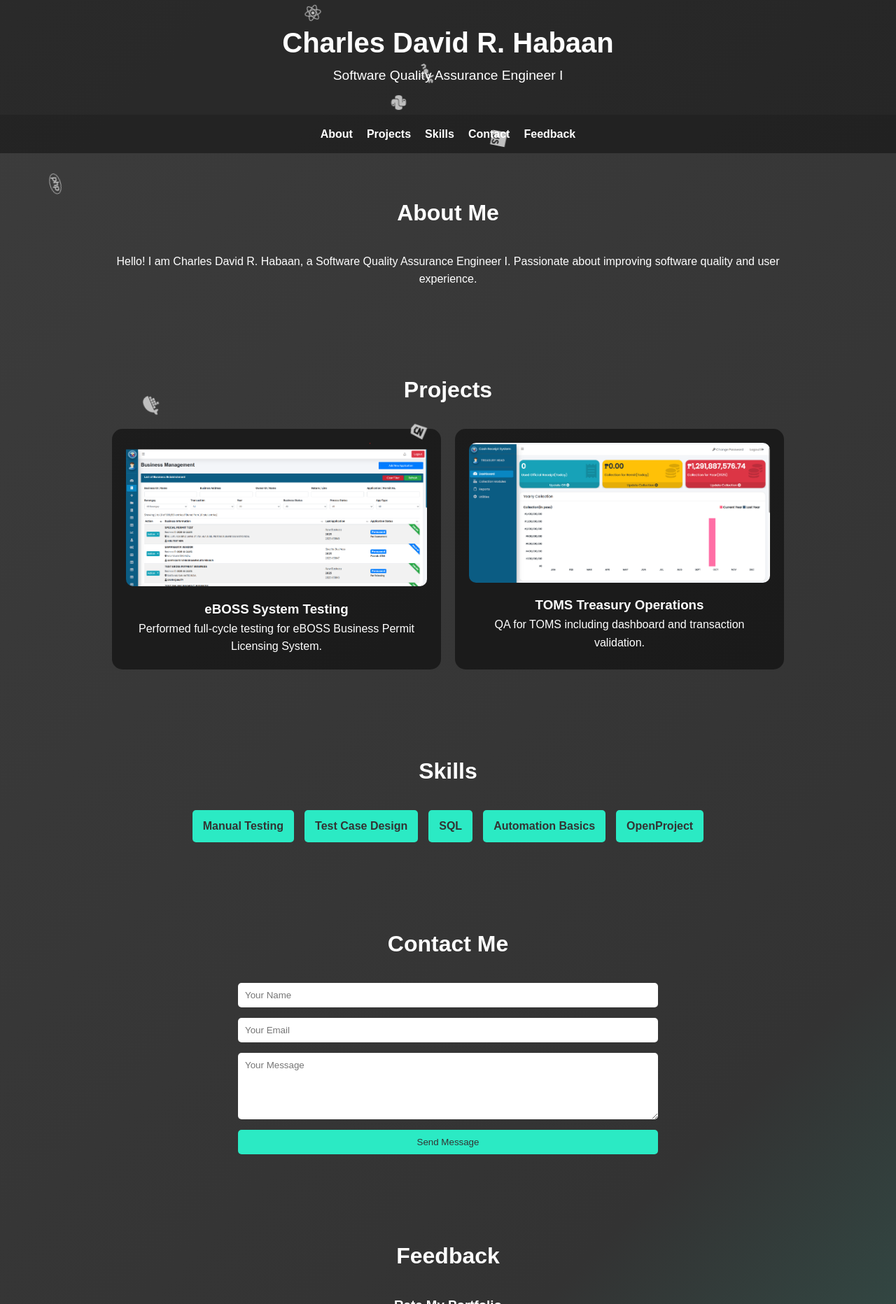
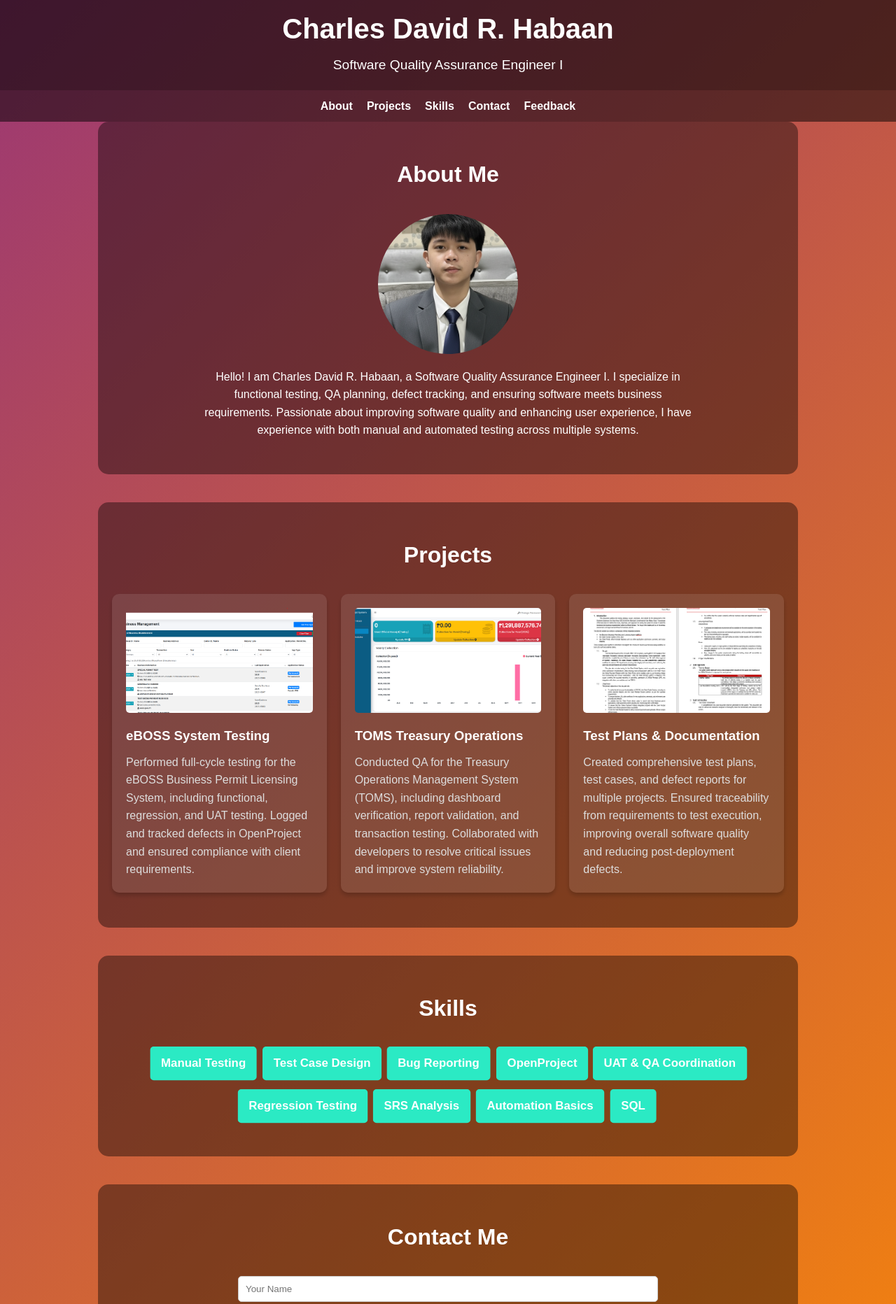
Before and after one commit to dadadada26/charles-qa-portfolio-1, a plain HTML site: page index.html in a window 1280 px wide. Shown: the part 11-1875 px from the top of the page at 70% size. Drawn offline with Linux system fonts and the light colour scheme.

Commit message:
Update index.html

```diff
--- a/index.html
+++ b/index.html
@@ -6,73 +6,198 @@
   <title>Charles David R. Habaan - QA Portfolio</title>
   <style>
     /* Reset & Base */
-    * { margin:0; padding:0; box-sizing:border-box; font-family: Arial, sans-serif; }
-    body { line-height:1.6; color:#fff; overflow-x:hidden; background: linear-gradient(-45deg, #2beac4, #333, #444, #2b2b2b); background-size: 400% 400%; animation: gradientBG 15s ease infinite; }
+    * {
+      margin: 0;
+      padding: 0;
+      box-sizing: border-box;
+      font-family: Arial, sans-serif;
+    }
+    body {
+      line-height: 1.6;
+      color: #fff;
 
-    @keyframes gradientBG {
-      0% {background-position:0% 50%;}
-      50% {background-position:100% 50%;}
-      100% {background-position:0% 50%;}
+      /* Animated gradient background */
+      background: linear-gradient(-45deg, #2beac4, #ff8c00, #6a0dad, #ff0066);
+      background-size: 400% 400%;
+      animation: gradientMove 20s ease infinite;
+    }
+    @keyframes gradientMove {
+      0% { background-position: 0% 50%; }
+      50% { background-position: 100% 50%; }
+      100% { background-position: 0% 50%; }
     }
 
-    /* Floating tech icons */
-    .tech-icon {
-      position: absolute;
-      font-size: 24px;
-      opacity: 0.6;
-      animation: float 20s linear infinite;
-      pointer-events: none;
+    /* Animations */
+    @keyframes fadeIn { from { opacity: 0; } to { opacity: 1; } }
+    @keyframes slideUp { from { opacity: 0; transform: translateY(30px); } to { opacity: 1; transform: translateY(0); } }
+    @keyframes pop { 0% { transform: scale(1); } 50% { transform: scale(1.05); } 100% { transform: scale(1); } }
+
+    /* Header */
+    header {
+      background: rgba(0,0,0,0.6);
+      padding: 20px 0;
+      text-align: center;
+      animation: fadeIn 1s ease-out;
     }
-    @keyframes float {
-      0% { transform: translateY(0) rotate(0deg); opacity:0.6;}
-      50% { transform: translateY(-200px) rotate(180deg); opacity:0.8;}
-      100% { transform: translateY(0) rotate(360deg); opacity:0.6;}
+    header h1 { font-size: 2.5em; margin-bottom: 5px; }
+    header p { font-size: 1.2em; }
+
+    /* Navigation */
+    nav {
+      background: rgba(0,0,0,0.5);
+      display: flex;
+      justify-content: center;
+      gap: 20px;
+      padding: 10px 0;
+      animation: slideUp 0.8s ease-out;
+    }
+    nav a {
+      color: #fff;
+      text-decoration: none;
+      font-weight: bold;
+      transition: 0.3s ease;
+    }
+    nav a:hover { color: #2beac4; transform: scale(1.1); }
+
+    /* Sections */
+    section {
+      padding: 50px 20px;
+      max-width: 1000px;
+      margin: auto;
+      animation: fadeIn 1.2s ease forwards;
+      background: rgba(0,0,0,0.4);
+      border-radius: 15px;
+      margin-bottom: 40px;
+    }
+    section h2 {
+      text-align: center;
+      margin-bottom: 30px;
+      font-size: 2em;
+      animation: slideUp 1s ease-out;
     }
 
-    header { text-align:center; padding:40px 0; background:rgba(0,0,0,0.3);}
-    header h1 { font-size:2.5em; }
-    header p { font-size:1.2em; }
+    /* About */
+    #about img {
+      display: block;
+      margin: 20px auto;
+      border-radius: 50%;
+      width: 200px;
+      height: 200px;
+      object-fit: cover;
+      animation: fadeIn 2s ease-out;
+    }
+    #about p {
+      max-width: 700px;
+      margin: 20px auto 0;
+      text-align: center;
+      animation: slideUp 1.5s ease-out;
+    }
 
-    nav { display:flex; justify-content:center; gap:20px; padding:15px 0; background:rgba(0,0,0,0.4);}
-    nav a { color:#fff; text-decoration:none; font-weight:bold; transition:0.3s; }
-    nav a:hover { color:#2beac4; }
+    /* Projects */
+    .projects {
+      display: grid;
+      grid-template-columns: repeat(auto-fit, minmax(250px, 1fr));
+      gap: 20px;
+    }
+    .project-card {
+      background: rgba(255,255,255,0.1);
+      padding: 20px;
+      border-radius: 10px;
+      box-shadow: 0 4px 6px rgba(0,0,0,0.2);
+      transition: transform 0.4s, box-shadow 0.3s;
+    }
+    .project-card:hover {
+      transform: translateY(-8px) scale(1.03);
+      box-shadow: 0 6px 12px rgba(0,0,0,0.3);
+    }
+    .project-card img {
+      width: 100%;
+      height: 150px;
+      object-fit: cover;
+      border-radius: 5px;
+      margin-bottom: 10px;
+    }
+    .project-card h3 { margin-bottom: 10px; }
+    .project-card p { color: #ddd; }
 
-    section { padding:60px 20px; max-width:1000px; margin:auto; text-align:center; }
-    section h2 { font-size:2em; margin-bottom:30px; }
+    /* Skills */
+    .skills {
+      display: flex;
+      flex-wrap: wrap;
+      justify-content: center;
+      gap: 15px;
+      animation: fadeIn 2s ease-out;
+    }
+    .skill {
+      background: #2beac4;
+      color: #fff;
+      padding: 10px 15px;
+      border-radius: 5px;
+      font-weight: bold;
+      animation: pop 2s infinite ease-in-out;
+    }
 
-    .projects { display:grid; grid-template-columns:repeat(auto-fit,minmax(250px,1fr)); gap:20px; }
-    .project-card { background:rgba(0,0,0,0.5); padding:20px; border-radius:15px; transition: transform 0.3s; }
-    .project-card:hover { transform: scale(1.05); }
-    .project-card img { width:100%; border-radius:10px; margin-bottom:10px; }
+    /* Forms */
+    form {
+      max-width: 600px;
+      margin: auto;
+      display: flex;
+      flex-direction: column;
+      gap: 15px;
+      animation: slideUp 1.4s ease-out;
+    }
+    form input, form textarea {
+      padding: 10px;
+      border-radius: 5px;
+      border: 1px solid #ccc;
+      width: 100%;
+    }
+    form button {
+      background: #333;
+      color: #fff;
+      padding: 10px;
+      border: none;
+      border-radius: 5px;
+      cursor: pointer;
+      font-size: 1em;
+      transition: background 0.3s, transform 0.3s;
+    }
+    form button:hover {
+      background: #2beac4;
+      transform: scale(1.05);
+    }
 
-    .skills { display:flex; flex-wrap:wrap; justify-content:center; gap:15px; margin-top:20px;}
-    .skill { background:#2beac4; color:#333; padding:10px 15px; border-radius:5px; font-weight:bold; }
+    /* Feedback Stars */
+    .stars span {
+      font-size: 40px;
+      cursor: pointer;
+      color: #ccc;
+      transition: 0.3s;
+      display: inline-block;
+      user-select: none;
+    }
+    .stars span.active {
+      color: gold;
+      transform: scale(1.2);
+    }
 
-    #contact form, #feedback form { max-width:600px; margin:auto; display:flex; flex-direction:column; gap:15px; }
-    #contact input, #contact textarea, #feedback input, #feedback textarea { padding:10px; border-radius:5px; border:none; }
-    #contact button, #feedback button { padding:10px; border:none; border-radius:5px; background:#2beac4; color:#333; cursor:pointer; transition:0.3s; }
-    #contact button:hover, #feedback button:hover { transform:scale(1.05); }
+    /* Display Ratings */
+    .display-ratings .rating-entry {
+      background: rgba(255,255,255,0.1);
+      padding: 10px;
+      border-radius: 8px;
+      margin-bottom: 10px;
+    }
 
-    footer { text-align:center; padding:20px 0; background:rgba(0,0,0,0.3); margin-top:50px; }
-
-    /* Rating */
-    .stars span { font-size:2em; cursor:pointer; color:#ccc; transition:0.3s; }
-    .stars span.selected, .stars span.hover { color:#FFD700; }
+    /* Footer */
+    footer {
+      text-align: center;
+      padding: 20px 0;
+      background: rgba(0,0,0,0.6);
+    }
   </style>
-  <!-- Load FontAwesome for tech icons -->
-  <script src="https://kit.fontawesome.com/a076d05399.js" crossorigin="anonymous"></script>
 </head>
 <body>
-
-  <!-- Floating tech icons -->
-  <i class="tech-icon fab fa-html5"></i>
-  <i class="tech-icon fab fa-css3-alt"></i>
-  <i class="tech-icon fab fa-js"></i>
-  <i class="tech-icon fab fa-react"></i>
-  <i class="tech-icon fab fa-node"></i>
-  <i class="tech-icon fab fa-python"></i>
-  <i class="tech-icon fab fa-php"></i>
-  <i class="tech-icon fab fa-docker"></i>
 
   <header>
     <h1>Charles David R. Habaan</h1>
@@ -89,21 +214,27 @@
 
   <section id="about">
     <h2>About Me</h2>
-    <p>Hello! I am Charles David R. Habaan, a Software Quality Assurance Engineer I. Passionate about improving software quality and user experience.</p>
+    <img src="img/viber_image_2025-10-06_10-38-57-643.png" alt="Profile Picture">
+    <p>Hello! I am Charles David R. Habaan, a Software Quality Assurance Engineer I. I specialize in functional testing, QA planning, defect tracking, and ensuring software meets business requirements. Passionate about improving software quality and enhancing user experience, I have experience with both manual and automated testing across multiple systems.</p>
   </section>
 
   <section id="projects">
     <h2>Projects</h2>
     <div class="projects">
       <div class="project-card">
-        <img src="img/eboss.png" alt="eBOSS">
+        <img src="img/eboss.png" alt="eBOSS System">
         <h3>eBOSS System Testing</h3>
-        <p>Performed full-cycle testing for eBOSS Business Permit Licensing System.</p>
+        <p>Performed full-cycle testing for the eBOSS Business Permit Licensing System, including functional, regression, and UAT testing. Logged and tracked defects in OpenProject and ensured compliance with client requirements.</p>
       </div>
       <div class="project-card">
-        <img src="img/crs.png" alt="TOMS">
+        <img src="img/crs.png" alt="TOMS Treasury">
         <h3>TOMS Treasury Operations</h3>
-        <p>QA for TOMS including dashboard and transaction validation.</p>
+        <p>Conducted QA for the Treasury Operations Management System (TOMS), including dashboard verification, report validation, and transaction testing. Collaborated with developers to resolve critical issues and improve system reliability.</p>
+      </div>
+      <div class="project-card">
+        <img src="img/testplan.png" alt="Test Plans">
+        <h3>Test Plans & Documentation</h3>
+        <p>Created comprehensive test plans, test cases, and defect reports for multiple projects. Ensured traceability from requirements to test execution, improving overall software quality and reducing post-deployment defects.</p>
       </div>
     </div>
   </section>
@@ -113,19 +244,23 @@
     <div class="skills">
       <span class="skill">Manual Testing</span>
       <span class="skill">Test Case Design</span>
+      <span class="skill">Bug Reporting</span>
+      <span class="skill">OpenProject</span>
+      <span class="skill">UAT & QA Coordination</span>
+      <span class="skill">Regression Testing</span>
+      <span class="skill">SRS Analysis</span>
+      <span class="skill">Automation Basics</span>
       <span class="skill">SQL</span>
-      <span class="skill">Automation Basics</span>
-      <span class="skill">OpenProject</span>
     </div>
   </section>
 
   <section id="contact">
     <h2>Contact Me</h2>
-    <form action="https://formsubmit.co/charlesdavid.ge2020@gmail.com" method="POST">
-      <input type="hidden" name="_captcha" value="false">
-      <input type="text" name="name" placeholder="Your Name" required>
-      <input type="email" name="email" placeholder="Your Email" required>
-      <textarea name="message" rows="5" placeholder="Your Message" required></textarea>
+    <form>
+      <input type="text" placeholder="Your Name" required>
+      <input type="email" placeholder="Your Email" required>
+      <input type="text" placeholder="Subject" required>
+      <textarea rows="5" placeholder="Your Message" required></textarea>
       <button type="submit">Send Message</button>
     </form>
   </section>
@@ -143,48 +278,96 @@
       </div>
       <p id="selected-rating">Your Rating: 0 ⭐</p>
     </div>
+
     <form action="https://formsubmit.co/charlesdavid.ge2020@gmail.com" method="POST">
       <input type="hidden" name="_captcha" value="false">
       <input type="hidden" name="_template" value="table">
+      <input type="hidden" name="_next" value="https://yourwebsite.com/thank-you.html">
+      <input type="hidden" name="rating" id="hidden-rating" value="0">
       <input type="text" name="name" placeholder="Your Name" required>
       <input type="email" name="email" placeholder="Your Email" required>
-      <textarea name="feedback" rows="5" placeholder="Share your feedback..." required></textarea>
-      <input type="hidden" name="rating" id="form-rating" value="0">
+      <textarea name="feedback" rows="5" placeholder="Share your feedback about my projects..." required></textarea>
       <button type="submit">Submit Feedback</button>
     </form>
+
+    <div class="display-ratings">
+      <h3>Community Ratings</h3>
+      <p id="avg-rating">Average Rating: ⭐ 0.0</p>
+      <div id="rating-list"></div>
+    </div>
   </section>
 
   <footer>
     <p>&copy; 2025 Charles David R. Habaan. All rights reserved.</p>
   </footer>
 
-<script>
-  // Floating tech icons random positioning
-  const icons = document.querySelectorAll('.tech-icon');
-  icons.forEach(icon => {
-    icon.style.left = Math.random() * window.innerWidth + 'px';
-    icon.style.top = Math.random() * window.innerHeight + 'px';
-    icon.style.animationDuration = 15 + Math.random() * 15 + 's';
-  });
+  <script>
+    // Star rating logic
+    let selectedRating = 0;
+    const stars = document.querySelectorAll("#rating-stars span");
+    let feedbackData = JSON.parse(localStorage.getItem("feedbackList")) || [];
 
-  // Rating stars functionality
-  const stars = document.querySelectorAll('#rating-stars span');
-  const selectedRating = document.getElementById('selected-rating');
-  const formRating = document.getElementById('form-rating');
-  stars.forEach(star => {
-    star.addEventListener('click', () => {
-      const rating = star.dataset.star;
-      formRating.value = rating;
-      selectedRating.textContent = `Your Rating: ${rating} ⭐`;
-      stars.forEach(s => s.classList.remove('selected'));
-      for(let i=0;i<rating;i++){ stars[i].classList.add('selected'); }
+    stars.forEach(star => {
+      star.addEventListener("click", () => {
+        selectedRating = star.getAttribute("data-star");
+        updateStars(selectedRating);
+      });
     });
-    star.addEventListener('mouseover', () => {
-      stars.forEach(s=>s.classList.remove('hover'));
-      for(let i=0;i<star.dataset.star;i++){ stars[i].classList.add('hover'); }
+
+    function updateStars(rating) {
+      stars.forEach(star => {
+        star.classList.toggle("active", star.getAttribute("data-star") <= rating);
+      });
+      document.getElementById("selected-rating").textContent = "Your Rating: " + rating + " ⭐";
+    }
+
+    const fbForm = document.querySelector("#feedback form");
+    fbForm.addEventListener("submit", function (e) {
+      if (selectedRating == 0) {
+        alert("Please select a star rating ⭐ before submitting!");
+        e.preventDefault();
+        return;
+      }
+      document.getElementById("hidden-rating").value = selectedRating;
+
+      const name = fbForm.querySelector("[name='name']").value;
+      const message = fbForm.querySelector("[name='feedback']").value;
+      const newEntry = {
+        name,
+        rating: selectedRating,
+        message,
+        date: new Date().toLocaleString()
+      };
+      feedbackData.push(newEntry);
+      localStorage.setItem("feedbackList", JSON.stringify(feedbackData));
+      displayRatings();
     });
-    star.addEventListener('mouseout', () => stars.forEach(s=>s.classList.remove('hover')));
-  });
-</script>
+
+    function displayRatings() {
+      const list = document.getElementById("rating-list");
+      const avgDisplay = document.getElementById("avg-rating");
+      list.innerHTML = "";
+      if (feedbackData.length === 0) {
+        avgDisplay.textContent = "Average Rating: ⭐ 0.0";
+        return;
+      }
+      let total = 0;
+      feedbackData.forEach(entry => {
+        total += parseInt(entry.rating);
+        const div = document.createElement("div");
+        div.classList.add("rating-entry");
+        div.innerHTML = `
+          <strong>${entry.name}</strong> — ⭐ ${entry.rating}<br>
+          <small>${entry.date}</small>
+          <p>${entry.message}</p>
+        `;
+        list.appendChild(div);
+      });
+      avgDisplay.textContent = "Average Rating: ⭐ " + (total / feedbackData.length).toFixed(1);
+    }
+
+    displayRatings();
+  </script>
+
 </body>
 </html>
```
